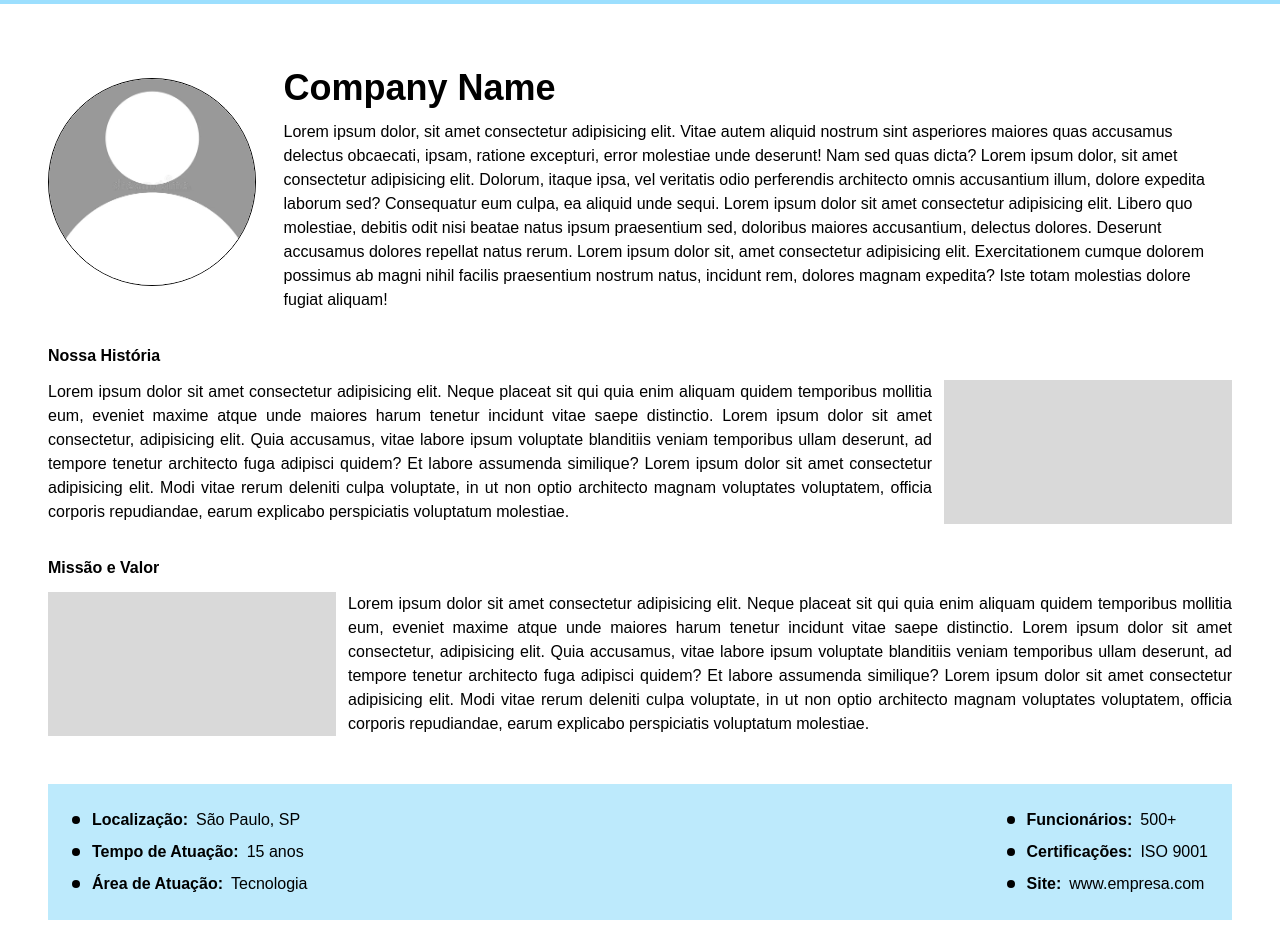
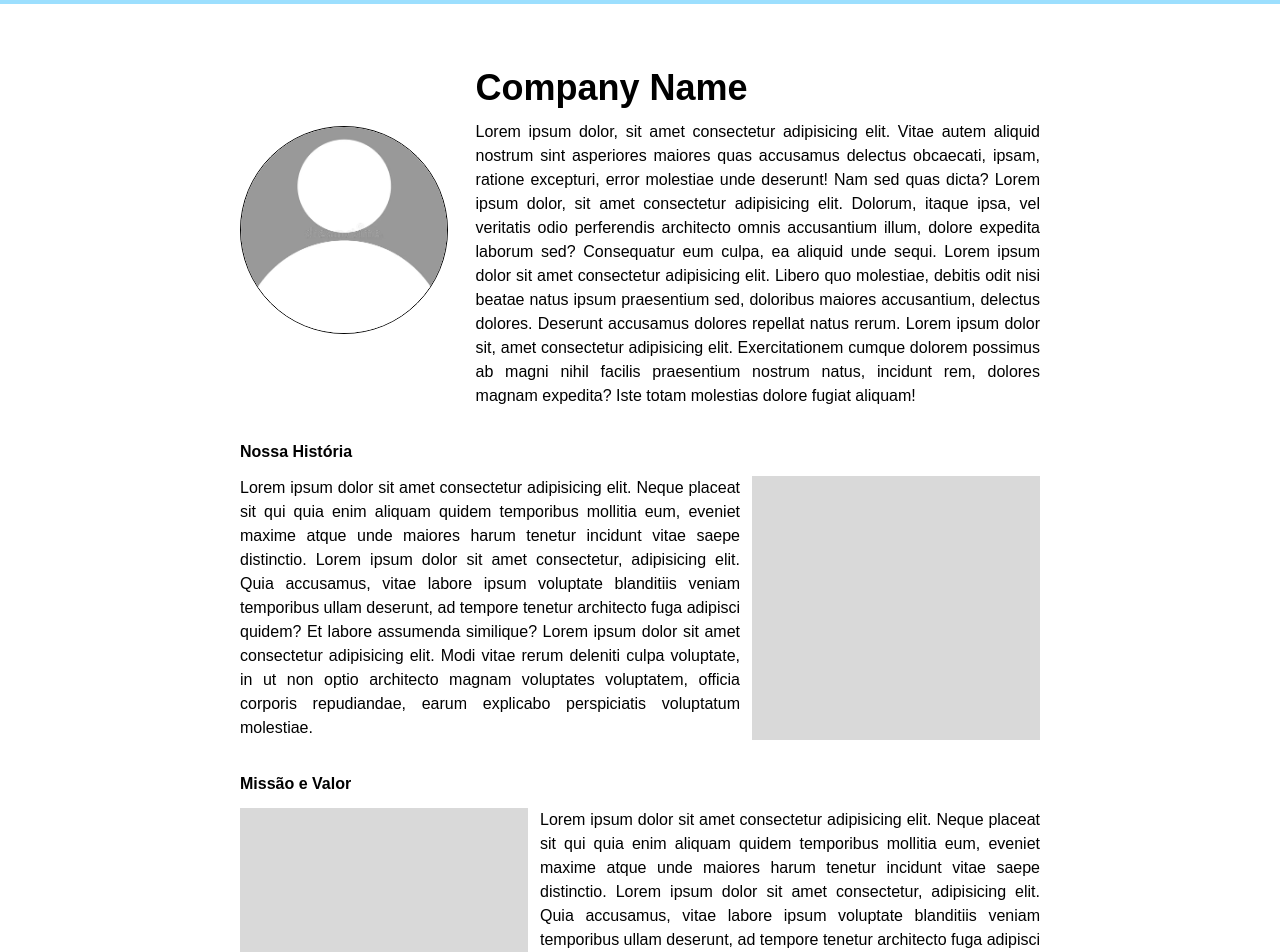
Before and after one commit to t4Facef/tic-2025-front, a React (Create React App) app: page /usuarios/empresas/1/perfil in a window 1280 px wide. Shown: the part 180-1132 px from the top of the page. Built offline with nearby package versions, Linux system fonts and the light colour scheme.

Commit message:
Pequenas adições no profile da empresa

```diff
--- a/src/pages/company_profile.tsx
+++ b/src/pages/company_profile.tsx
@@ -8,12 +8,12 @@ import InfoList from "../components/content/info_list";
 
 export default function CompanyProfile(){
     return (
-        <div className="p-12">
+        <div className="p-12 px-60">
             <div className="flex items-center">
                 <img src="/img/profile-default.png" alt="Profile-pic" className="rounded-full border border-black w-52 h-52 mr-7"/>
                 <div className="mt-4">
                     <h1 className="font-bold text-4xl">Company Name</h1>
-                    <p className="mt-3">
+                    <p className="mt-3 text-justify">
                         Lorem ipsum dolor, sit amet consectetur adipisicing elit. Vitae autem aliquid nostrum sint asperiores maiores quas accusamus delectus obcaecati, ipsam, ratione excepturi, error molestiae unde deserunt! Nam sed quas dicta?
                         Lorem ipsum dolor, sit amet consectetur adipisicing elit. Dolorum, itaque ipsa, vel veritatis odio perferendis architecto omnis accusantium illum, dolore expedita laborum sed? Consequatur eum culpa, ea aliquid unde sequi.
                         Lorem ipsum dolor sit amet consectetur adipisicing elit. Libero quo molestiae, debitis odit nisi beatae natus ipsum praesentium sed, doloribus maiores accusantium, delectus dolores. Deserunt accusamus dolores repellat natus rerum.
@@ -33,7 +33,7 @@ export default function CompanyProfile(){
                         <img src="/img/tester.png" alt="retangulo-de-teste" className="w-72 ml-3"/>
                     </div>
                 </div>
-                <div className="mt-8">
+                <div className="my-8">
                     <h2 className="font-semibold">Missão e Valor</h2>
                     <div className="flex mt-3">
                         <img src="/img/tester.png" alt="retangulo-de-teste" className="w-72 mr-3"/>
@@ -44,8 +44,9 @@ export default function CompanyProfile(){
                         </p>
                     </div>
                 </div>
+                <img src="/img/tester.png" alt="" className="py-6 h-96 w-full object-cover"/>
             </div>
-            <div className="bg-blue1 flex justify-between p-6 my-12">
+            <div className="bg-blue1 flex justify-between p-6 my-6">
                 <InfoList items={[
                     { label: "Localização", value: "São Paulo, SP" },
                     { label: "Tempo de Atuação", value: "15 anos" },
```
